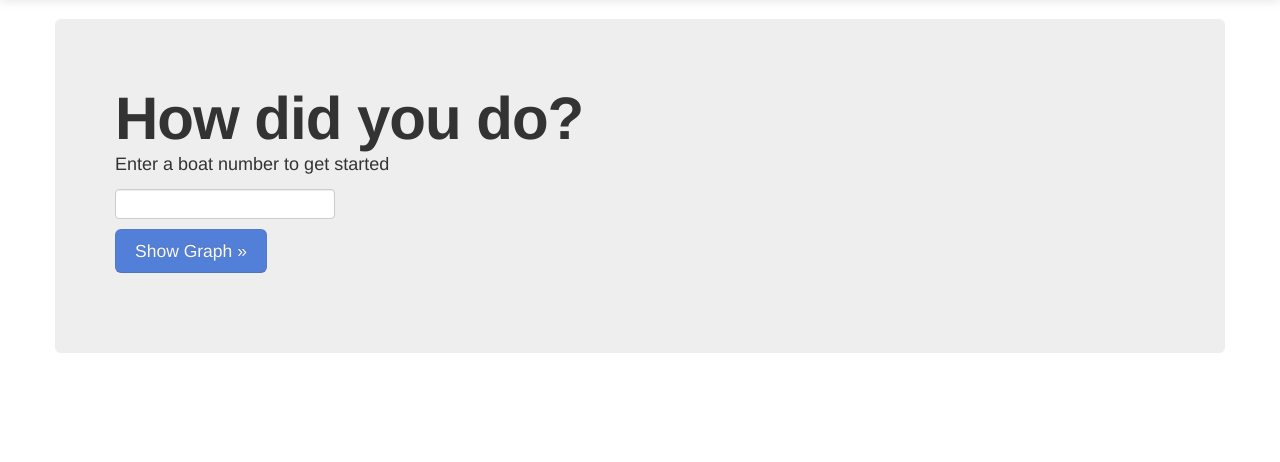
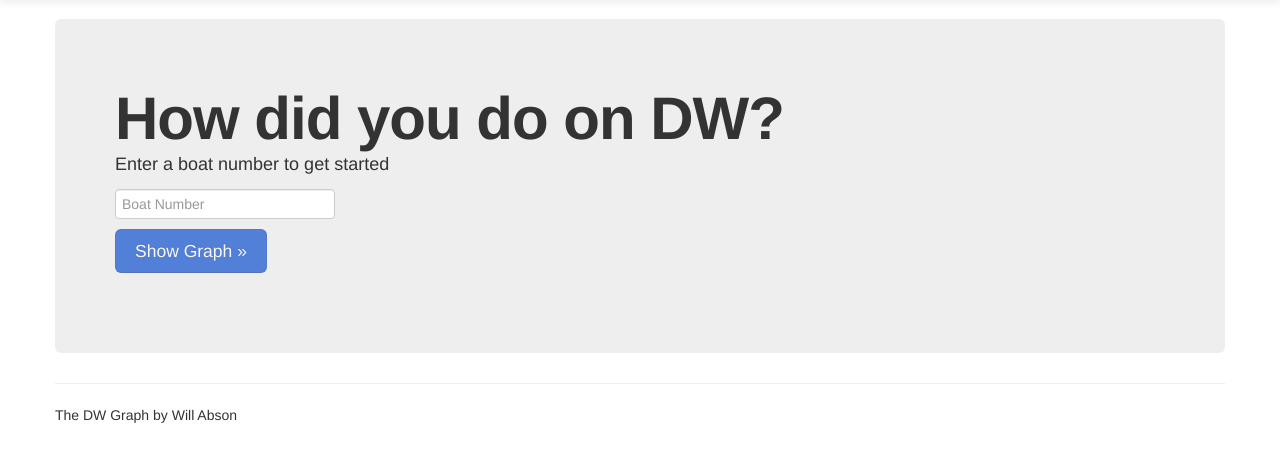
Before and after one commit to wabson/dwgraph, a Django app: page / in a window 1280 px wide. Shown: the part 41-503 px from the top of the page. Run offline with Django 3.2, Linux system fonts and the light colour scheme.

Commit message:
Add footer, text label changes, graph border lighter

```diff
--- a/dwgraph/templates/base.html
+++ b/dwgraph/templates/base.html
@@ -70,12 +70,18 @@
             </div>
 -->
         </header>
+        <div class="container">
         <section>
-            <div class="content container">
+            <div class="content">
                 {% block content %}
 
                 {% endblock content %}
             </div>
         </section>
+        <hr></hr>
+        <footer>
+            <p>The DW Graph by Will Abson</p>
+        </footer>
+        </div>
     </body>
 </html>
--- a/dwgraph/templates/graph/graph.html
+++ b/dwgraph/templates/graph/graph.html
@@ -8,7 +8,7 @@ google.load('visualization', '1.0', {'packages':['corechart', 'table']});
 </script>
 <style type="text/css">
 #graph svg {
-    border: 1px dashed #666;
+    border: 1px dashed #999;
 }
 </style>
 <title>The DW Graph</title>
@@ -17,7 +17,7 @@ google.load('visualization', '1.0', {'packages':['corechart', 'table']});
 {% block content %}
     <h1>Here's how you did!</h1>
             <form class="add-form form-inline">
-              <label for="input-bn">Add a crew:</label>
+              <label for="input-bn">Add another crew:</label>
               <input id="input-bn" type="text" placeholder="Boat Number">
               <button id="add-form-btn" type="submit" class="btn">Add</button>
             </form>
--- a/dwgraph/templates/graph/index.html
+++ b/dwgraph/templates/graph/index.html
@@ -1,11 +1,15 @@
 {% extends "base.html" %}
+
+{% block header %}
+<title>The DW Graph</title>
+{% endblock header %}
 
 {% block content %}
     <div class="hero-unit">
-        <h1>How did you do?</h1>
+        <h1>How did you do on DW?</h1>
         <form>
         <p>Enter a boat number to get started</p>
-        <input type="text" name="bn" value="" /><br />
+        <input type="text" name="bn" value="" placeholder="Boat Number" /><br />
         <button type="button" class="btn btn-primary btn-large" id="submit-btn" disabled>Show Graph &raquo;</button>
         </form>
       </div>
```
